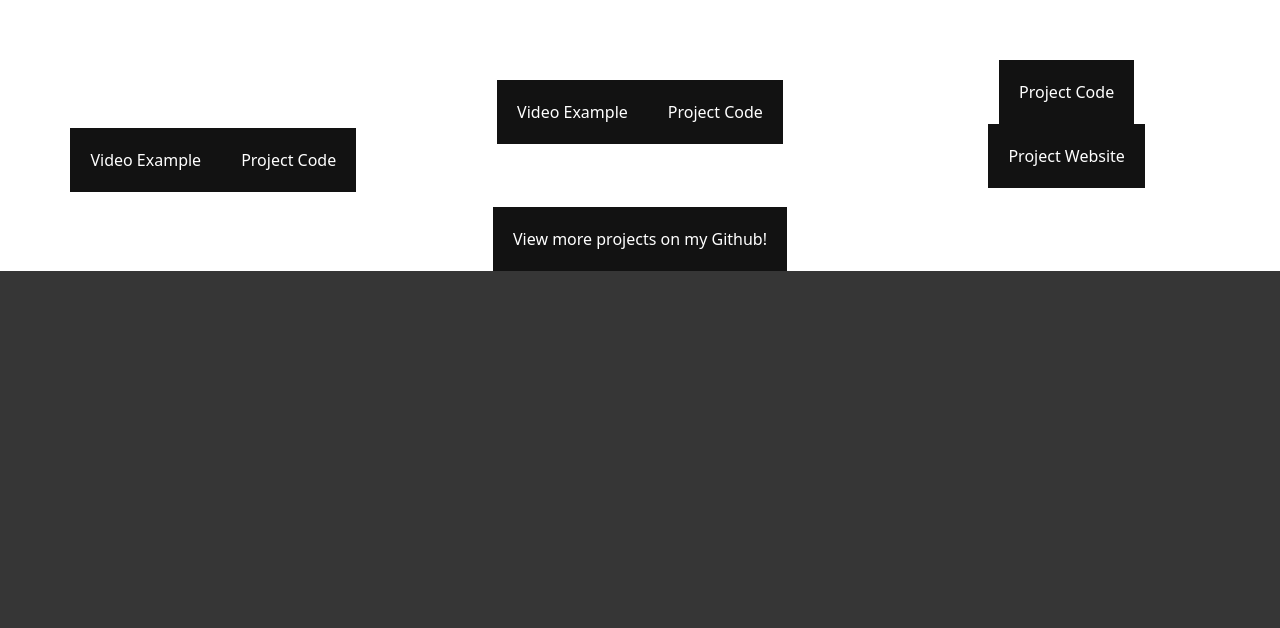
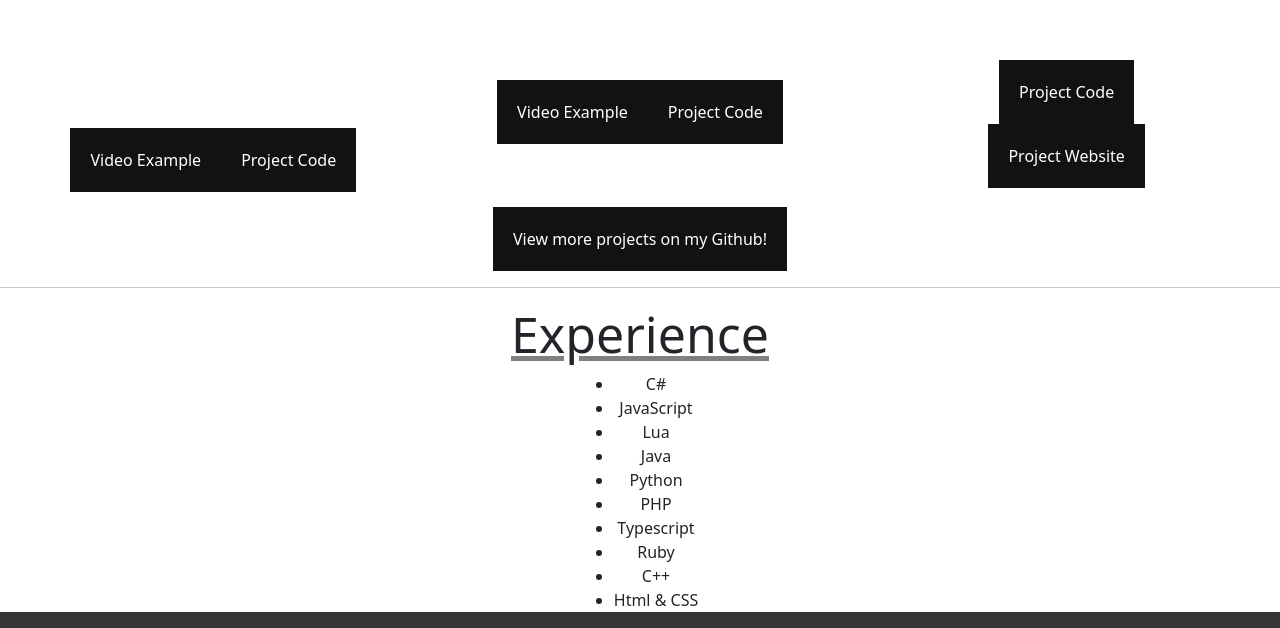
Before and after one commit to Olspe/certifiedrice-website, a Next.js app: page /portfolio in a window 1280 px wide. Shown: the part 432-1060 px from the top of the page. Before the commit the page ends 800 px from the top, so only its background shows below. Built offline with nearby package versions, Linux system fonts and the light colour scheme.

Commit message:
expierence

```diff
--- a/pages/portfolio.jsx
+++ b/pages/portfolio.jsx
@@ -75,6 +75,25 @@ export default function Portfolio() {
             <a href="https://github.com/CertifiedRice">
                 <button>View more projects on my Github!</button>
             </a>
+
+            <hr></hr>
+
+            <div>
+                <h1 className="underline">Experience</h1>
+
+                <ul>
+                    <li>C#</li>
+                    <li>JavaScript</li>
+                    <li>Lua</li>
+                    <li>Java</li>
+                    <li>Python</li>
+                    <li>PHP</li>
+                    <li>Typescript</li>
+                    <li>Ruby</li>
+                    <li>C++</li>
+                    <li>Html & CSS</li>
+                </ul>
+            </div>
         </div>
     )
 }
```
Also changed, not shown: pages/index.jsx (+5 -5 lines).
